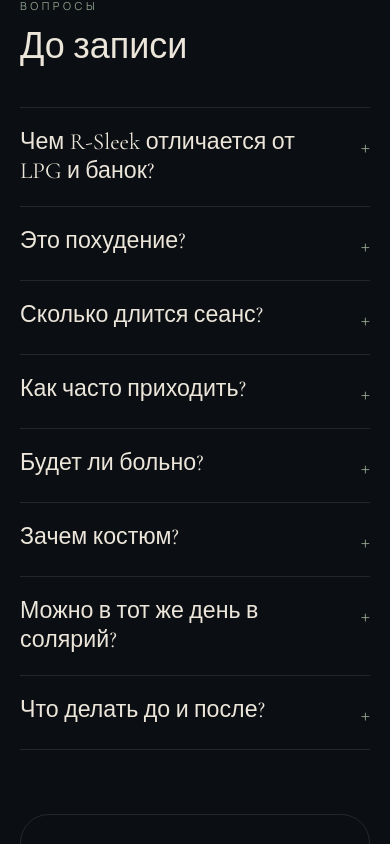
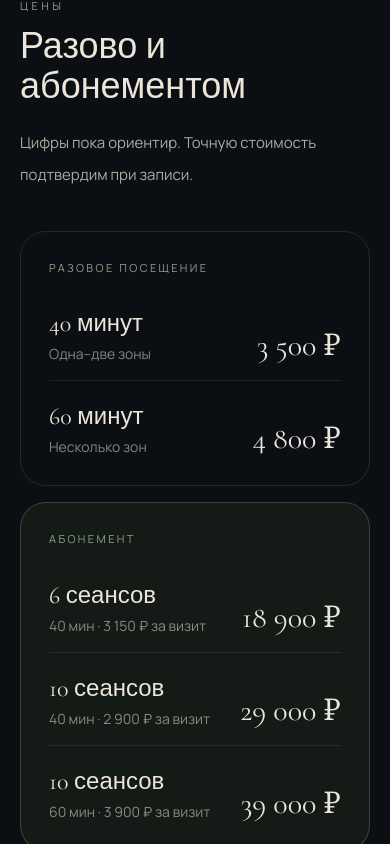
Before and after one commit to gnxv/ds, a Next.js app: page /r-sleek in a window 390 px wide. Shown: the part 7920-8764 px from the top of the page. Built offline with nearby package versions, Linux system fonts and the light colour scheme.

Commit message:
Add placeholder R-Sleek prices between session and FAQ

```diff
--- a/src/app/r-sleek/page.tsx
+++ b/src/app/r-sleek/page.tsx
@@ -311,6 +311,83 @@ export default function RSleekPage() {
         </div>
       </section>
 
+      <section id="prices" className="px-5 pb-20 md:px-6 md:pb-28">
+        <div className="mx-auto max-w-6xl">
+          <p className="text-[11px] uppercase tracking-[0.32em] text-[#8fa08c]">
+            Цены
+          </p>
+          <h2 className="font-serif mt-3 text-4xl md:text-5xl">
+            Разово и абонементом
+          </h2>
+          <p className="mt-5 max-w-2xl text-[15px] leading-8 text-[#ece6da]/72">
+            Цифры пока ориентир. Точную стоимость подтвердим при записи.
+          </p>
+
+          <div className="mt-10 grid gap-4 lg:grid-cols-2">
+            <article className="rounded-[1.6rem] border border-white/10 p-7 md:p-8">
+              <p className="text-[11px] uppercase tracking-[0.22em] text-[#8fa08c]">
+                Разовое посещение
+              </p>
+              <div className="mt-8 space-y-5">
+                <div className="flex items-end justify-between gap-4 border-b border-white/8 pb-4">
+                  <div>
+                    <p className="font-serif text-2xl">40 минут</p>
+                    <p className="mt-1 text-sm text-[#ece6da]/55">
+                      Одна–две зоны
+                    </p>
+                  </div>
+                  <p className="font-serif text-3xl">3 500 ₽</p>
+                </div>
+                <div className="flex items-end justify-between gap-4">
+                  <div>
+                    <p className="font-serif text-2xl">60 минут</p>
+                    <p className="mt-1 text-sm text-[#ece6da]/55">
+                      Несколько зон
+                    </p>
+                  </div>
+                  <p className="font-serif text-3xl">4 800 ₽</p>
+                </div>
+              </div>
+            </article>
+
+            <article className="rounded-[1.6rem] border border-[#8fa08c]/30 bg-[#141a16] p-7 md:p-8">
+              <p className="text-[11px] uppercase tracking-[0.22em] text-[#8fa08c]">
+                Абонемент
+              </p>
+              <div className="mt-8 space-y-5">
+                <div className="flex items-end justify-between gap-4 border-b border-white/8 pb-4">
+                  <div>
+                    <p className="font-serif text-2xl">6 сеансов</p>
+                    <p className="mt-1 text-sm text-[#ece6da]/55">
+                      40 мин · 3 150 ₽ за визит
+                    </p>
+                  </div>
+                  <p className="font-serif text-3xl">18 900 ₽</p>
+                </div>
+                <div className="flex items-end justify-between gap-4 border-b border-white/8 pb-4">
+                  <div>
+                    <p className="font-serif text-2xl">10 сеансов</p>
+                    <p className="mt-1 text-sm text-[#ece6da]/55">
+                      40 мин · 2 900 ₽ за визит
+                    </p>
+                  </div>
+                  <p className="font-serif text-3xl">29 000 ₽</p>
+                </div>
+                <div className="flex items-end justify-between gap-4">
+                  <div>
+                    <p className="font-serif text-2xl">10 сеансов</p>
+                    <p className="mt-1 text-sm text-[#ece6da]/55">
+                      60 мин · 3 900 ₽ за визит
+                    </p>
+                  </div>
+                  <p className="font-serif text-3xl">39 000 ₽</p>
+                </div>
+              </div>
+            </article>
+          </div>
+        </div>
+      </section>
+
       <section id="faq" className="px-5 pb-16 md:px-6">
         <div className="mx-auto max-w-6xl">
           <p className="text-[11px] uppercase tracking-[0.32em] text-[#8fa08c]">
--- a/src/lib/site.ts
+++ b/src/lib/site.ts
@@ -41,6 +41,7 @@ export const services = {
       { href: "#about", label: "Процедура" },
       { href: "#effect", label: "Результат" },
       { href: "#how", label: "Сеанс" },
+      { href: "#prices", label: "Цены" },
       { href: "#faq", label: "Вопросы" },
       { href: "#contact", label: "Запись" },
     ] satisfies NavLink[],
```
